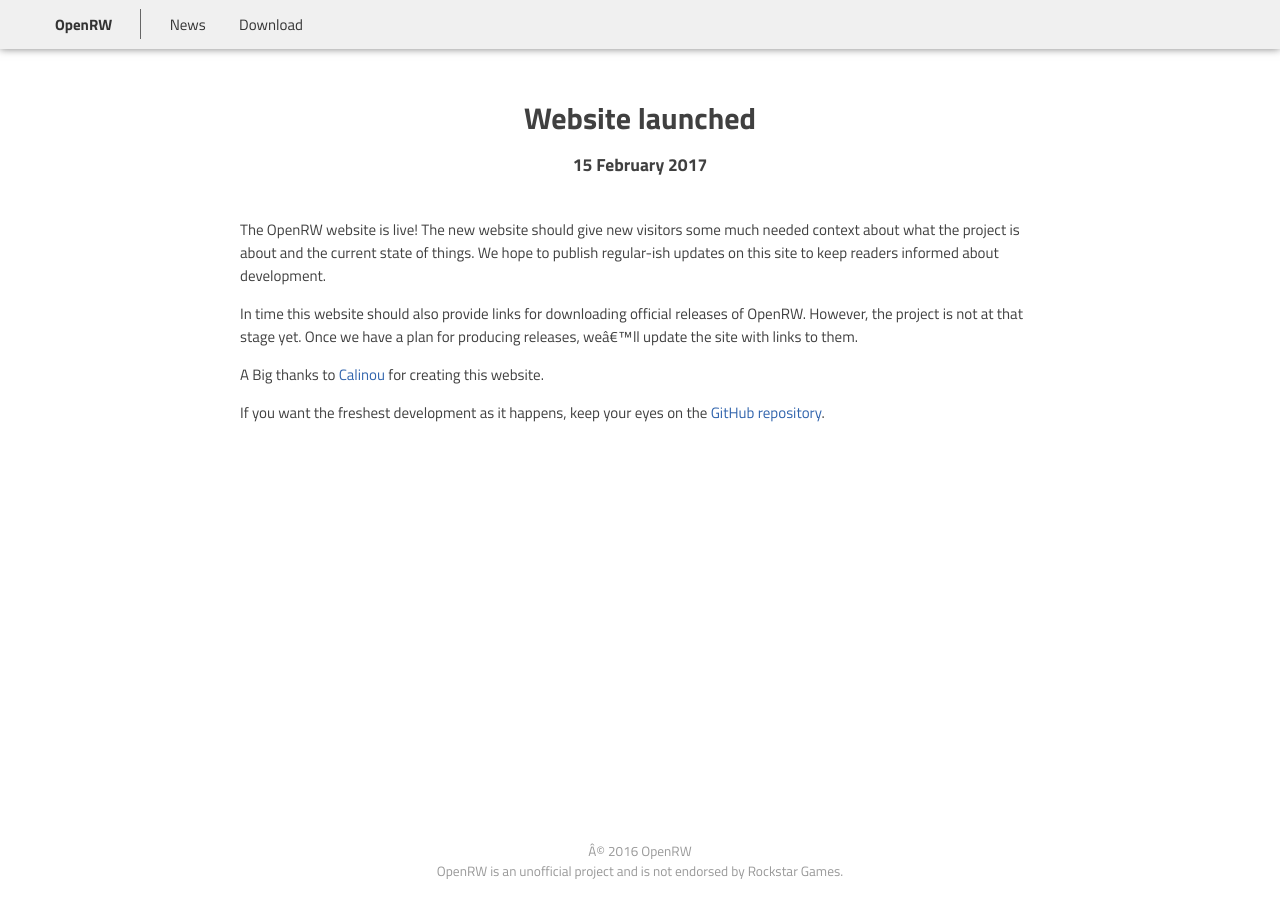
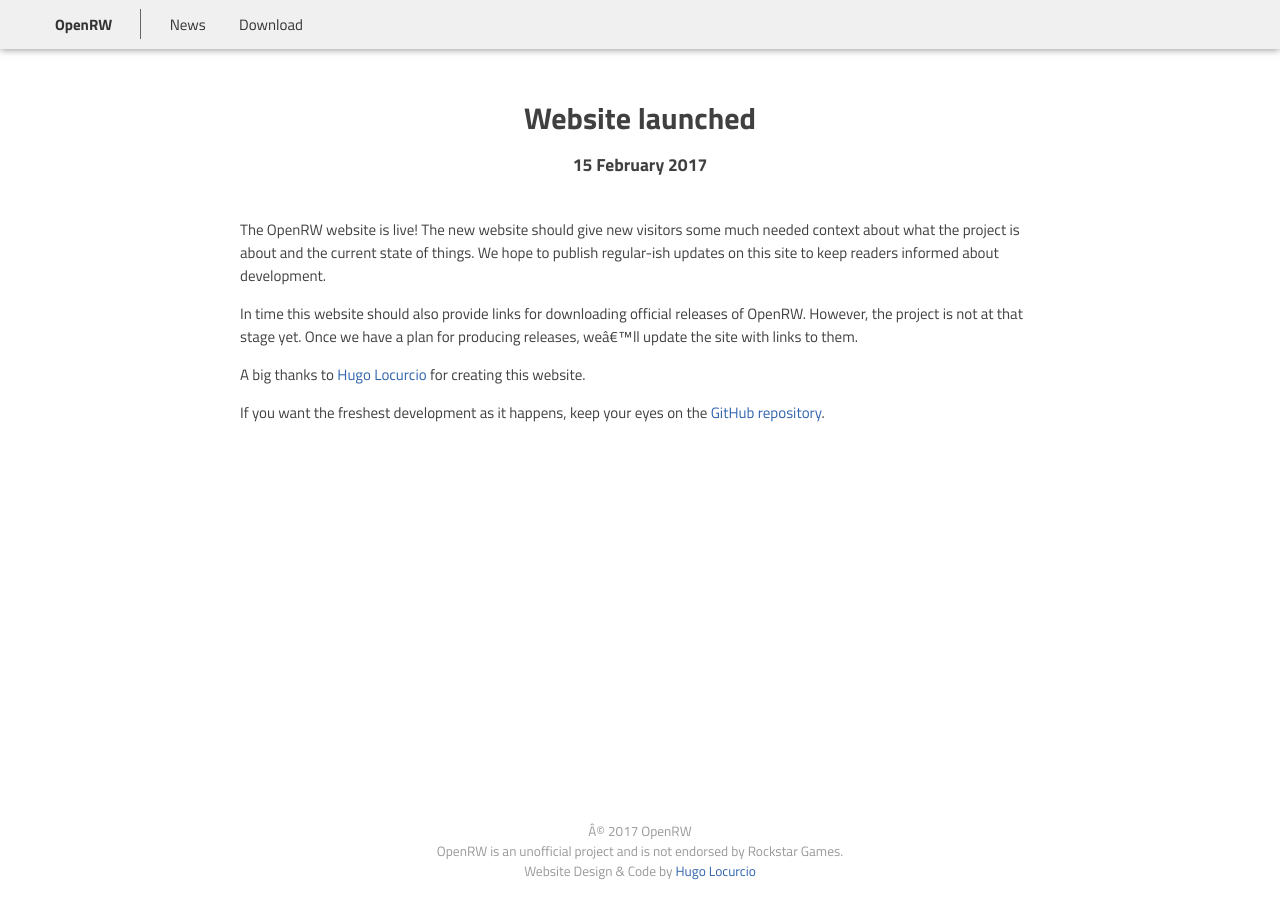
Before and after one commit to rwengine/rwengine.github.io, a Jekyll site: the page built from _posts/2017-02-15-new-website.md, in a window 1280 px wide. Built offline with Jekyll 4.4.1, drawn with Linux system fonts in a browser that asks for light colours.

Commit message:
Fix attributions

```diff
--- a/_includes/footer.html
+++ b/_includes/footer.html
@@ -1,7 +1,8 @@
 <footer class="content">
   <p class="text-centered">
-    © 2016 OpenRW<br>
-    OpenRW is an unofficial project and is not endorsed by Rockstar Games.
+    © 2017 OpenRW<br>
+    OpenRW is an unofficial project and is not endorsed by Rockstar Games.<br>
+    Website Design &amp; Code by <a href="http://hugo.pro">Hugo Locurcio</a>
   </p>
 </footer>
 <script>
--- a/_posts/2017-02-15-new-website.md
+++ b/_posts/2017-02-15-new-website.md
@@ -12,6 +12,6 @@
 of OpenRW. However, the project is not at that stage yet. Once we have a plan
 for producing releases, we'll update the site with links to them.
 
-A Big thanks to [Calinou](https://hugo.pro/) for creating this website.
+A big thanks to [Hugo Locurcio](https://hugo.pro/) for creating this website.
 
 If you want the freshest development as it happens, keep your eyes on the [GitHub repository](https://github.com/rwengine/openrw).
```
